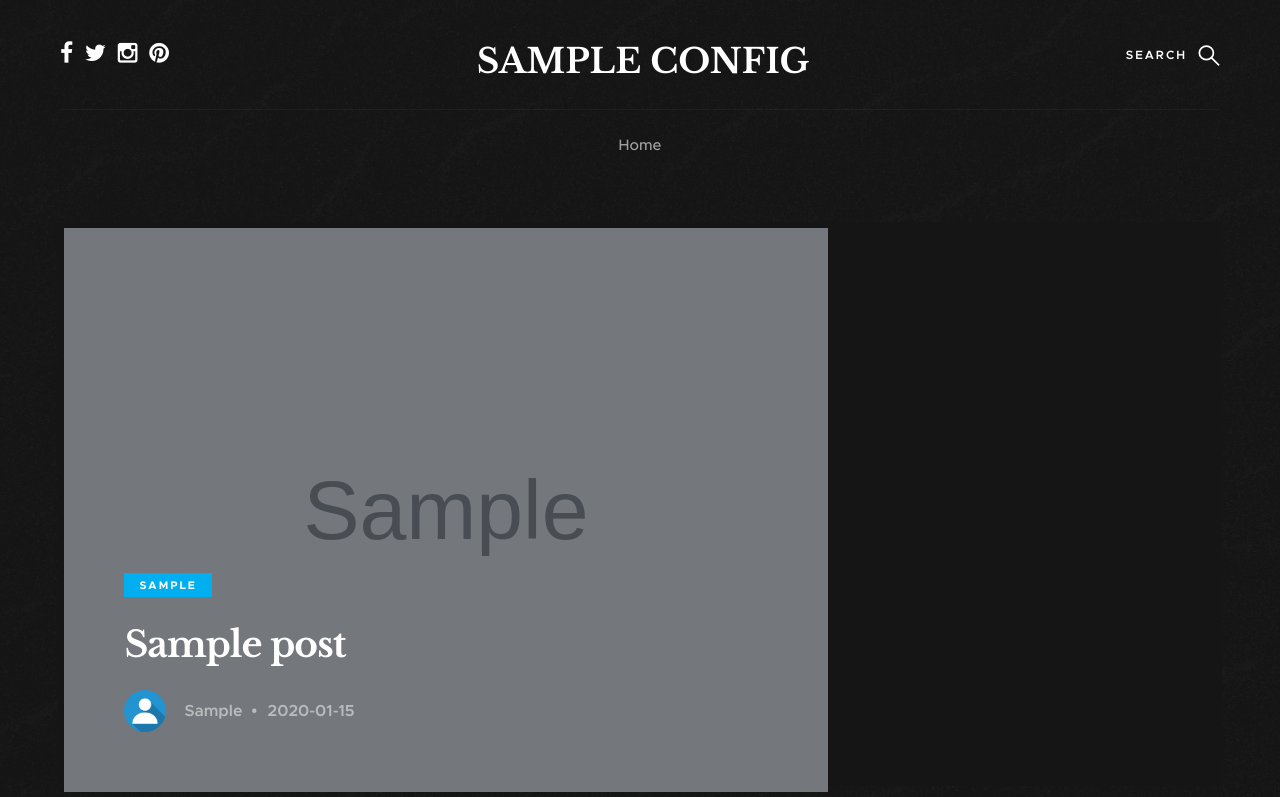
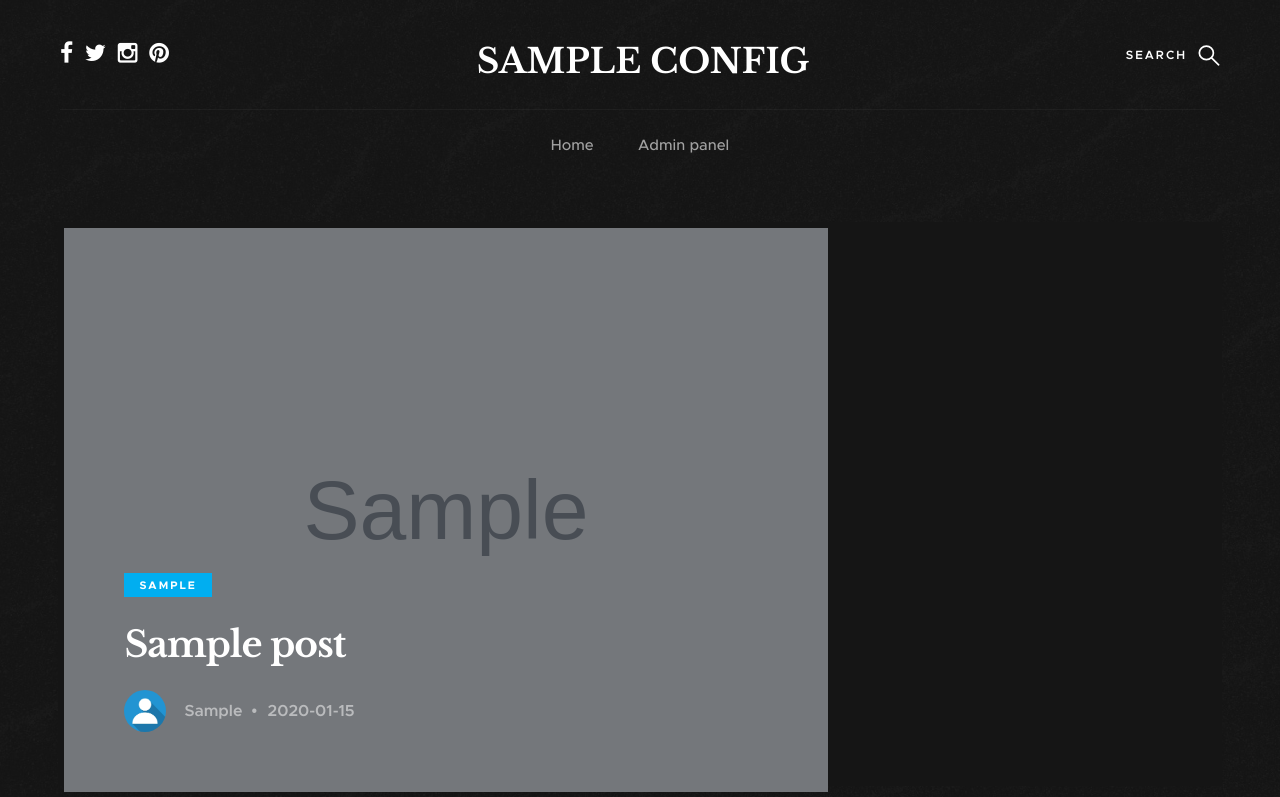
Before and after one commit to BeepBoop486/LitCMS, a PHP site: page /index.php in a window 1280 px wide. Shown: the top 797 px of the page. Run offline with PHP 8.4, Linux system fonts and the light colour scheme; a user stored in the database is signed in; tables that the repository leaves empty hold one stand-in row (values such as "Sample post"); grey boxes marked "Sample" are stand-in pictures.

Commit message:
Added admin_panel button

```diff
--- a/inc/includables/navigation.php
+++ b/inc/includables/navigation.php
@@ -32,6 +32,8 @@
 			<li><a href="/register">Register</a></li>
 		</ul>
 	</li>
+	<?php else: ?>
+		<li><a href="/adminp">Admin panel</a></li>
 	<?php endif; ?>
 	</ul>
 
```
